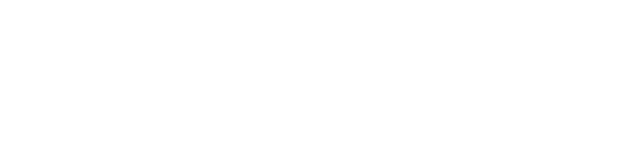
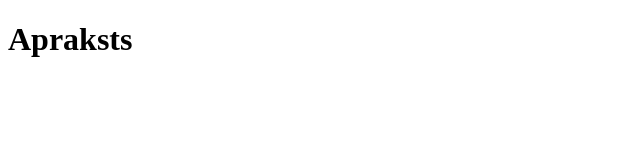
Before and after one commit to korrens/homework_01_html, a plain HTML site: page index.html in a window 1280 px wide. Shown: the whole page, without its empty margins (0-640 px from the left). Drawn offline with Linux system fonts and the light colour scheme.

Commit message:
apraksts_done

```diff
--- a/index.html
+++ b/index.html
@@ -8,5 +8,7 @@
 </head>
 <body>
 
+    <h1>Apraksts</h1>
+
 </body>
 </html>
```
